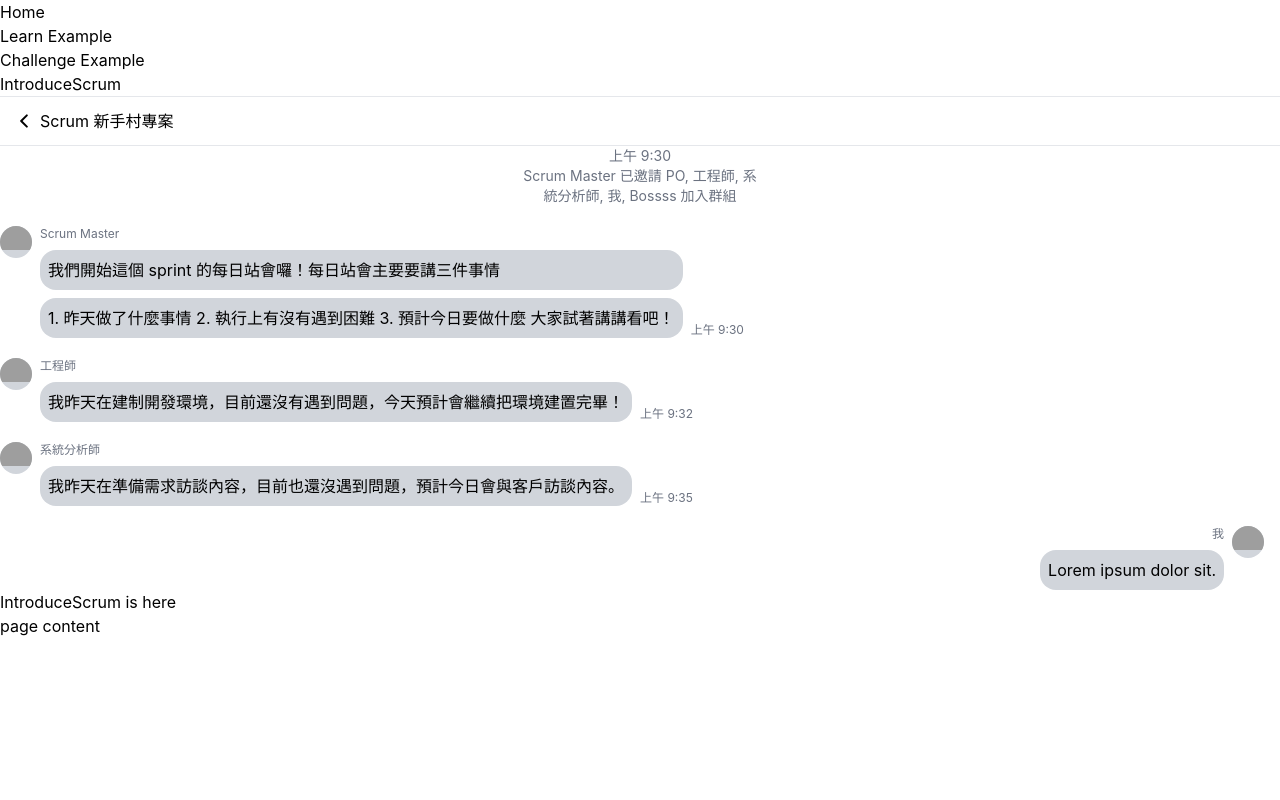
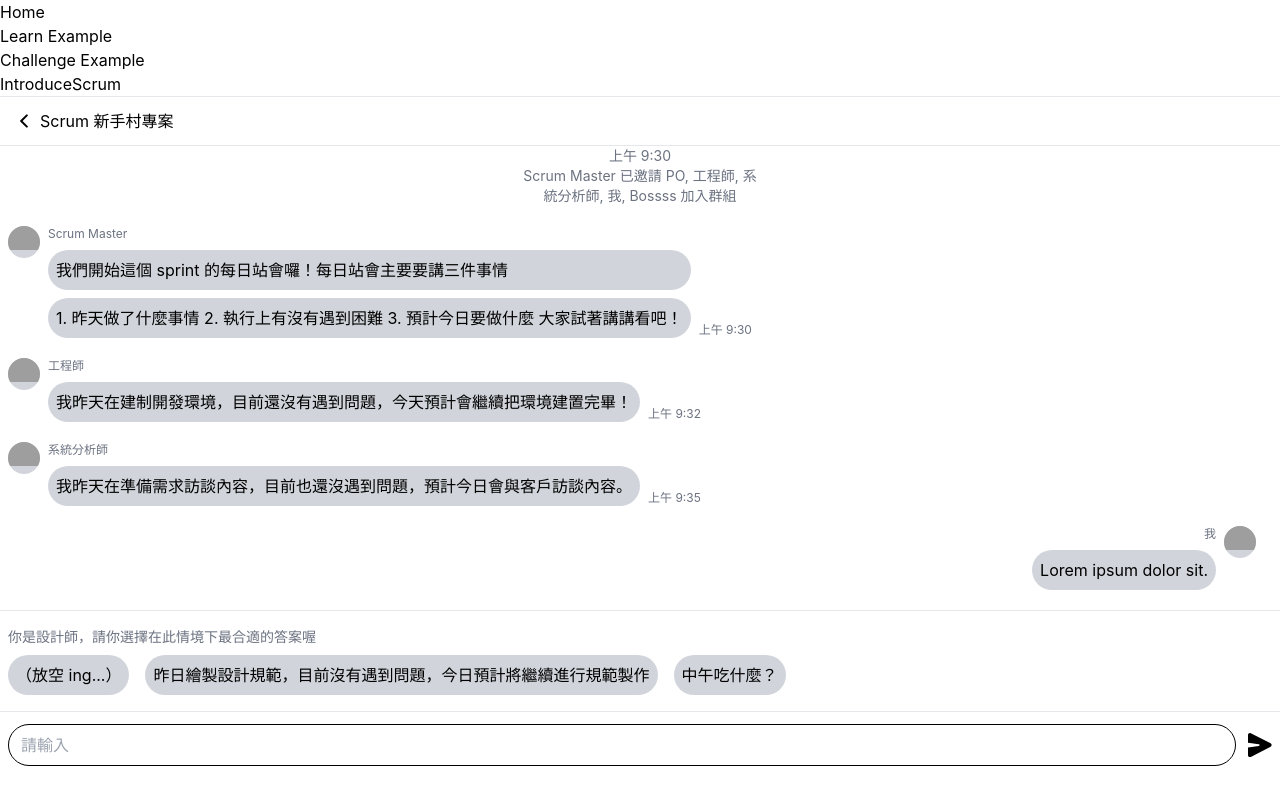
Before and after one commit to alphatero/f2e_scrum_frontend, a React (Create React App) app: page /IntroduceScrum in a window 1280 px wide. Built offline with nearby package versions, Linux system fonts and the light colour scheme; grey boxes are pictures that could not be loaded.

Commit message:
feat: add line chat log, besides the loading icon

```diff
--- a/src/components/introduceScrum/ChatLog.jsx
+++ b/src/components/introduceScrum/ChatLog.jsx
@@ -26,7 +26,7 @@ function ChatLog({
         <p className={clsx('inline-block self-start text-xs text-gray-500', reverse && 'self-end')}>{ character }</p>
 
         {/* Chat content */}
-        {content.map((item) => <p className="p-2 rounded-2xl bg-gray-300">{item}</p>)}
+        {content.map((item) => <p className="p-2 rounded-3xl bg-gray-300">{item}</p>)}
       </div>
 
       {/* time */}
--- a/src/views/IntroduceScrum.jsx
+++ b/src/views/IntroduceScrum.jsx
@@ -3,6 +3,7 @@ import {
   BeginMsg,
   ChatLog,
 } from '../components/introduceScrum';
+import { SubmitMsg } from '../components/icon';
 
 function IntroduceScrum() {
   const previousPageName = 'Scrum 新手村專案';
@@ -39,19 +40,40 @@ function IntroduceScrum() {
       reverse: true,
     },
   ];
+  const responseMsg = [
+    '（放空 ing...）',
+    '昨日繪製設計規範，目前沒有遇到問題，今日預計將繼續進行規範製作',
+    '中午吃什麼？',
+  ];
 
   return (
     <div>
       <NavBar previousPage={previousPageName} />
       <hr />
       <BeginMsg time={beginMsg.time} text={beginMsg.text} />
-      <div className="mt-5 space-y-5">
+      <section className="mt-5 px-2 pb-5 space-y-5">
         {
           chatLogData.map((item) => <ChatLog character={item.character} content={item.content} time={item.time} reverse={item.reverse} />)
         }
+      </section>
+      <hr />
+      <section className="px-2 py-4 space-y-2">
+        <p className="text-sm text-gray-500">你是設計師，請你選擇在此情境下最合適的答案喔</p>
+        <ul className="flex flex-row gap-4 overflow-x-auto">
+          {
+            responseMsg.map((resMsg) => <li className="shrink-0 p-2 rounded-3xl bg-gray-300">{resMsg}</li>)
+          }
+        </ul>
+      </section>
+      <hr />
+      <div className="mt-3 px-2 flex flex-row items-center gap-3">
+        <label htmlFor="sendMsg" className="flex-1 ">
+          <input id="sendMsg" className="w-full py-2 px-3 border border-solid border-black rounded-3xl" placeholder="請輸入" type="text" />
+        </label>
+        <div className="w-6 shrink-0">
+          <SubmitMsg />
+        </div>
       </div>
-      <h3>IntroduceScrum is here</h3>
-      <p>page content</p>
     </div>
   );
 }
```
